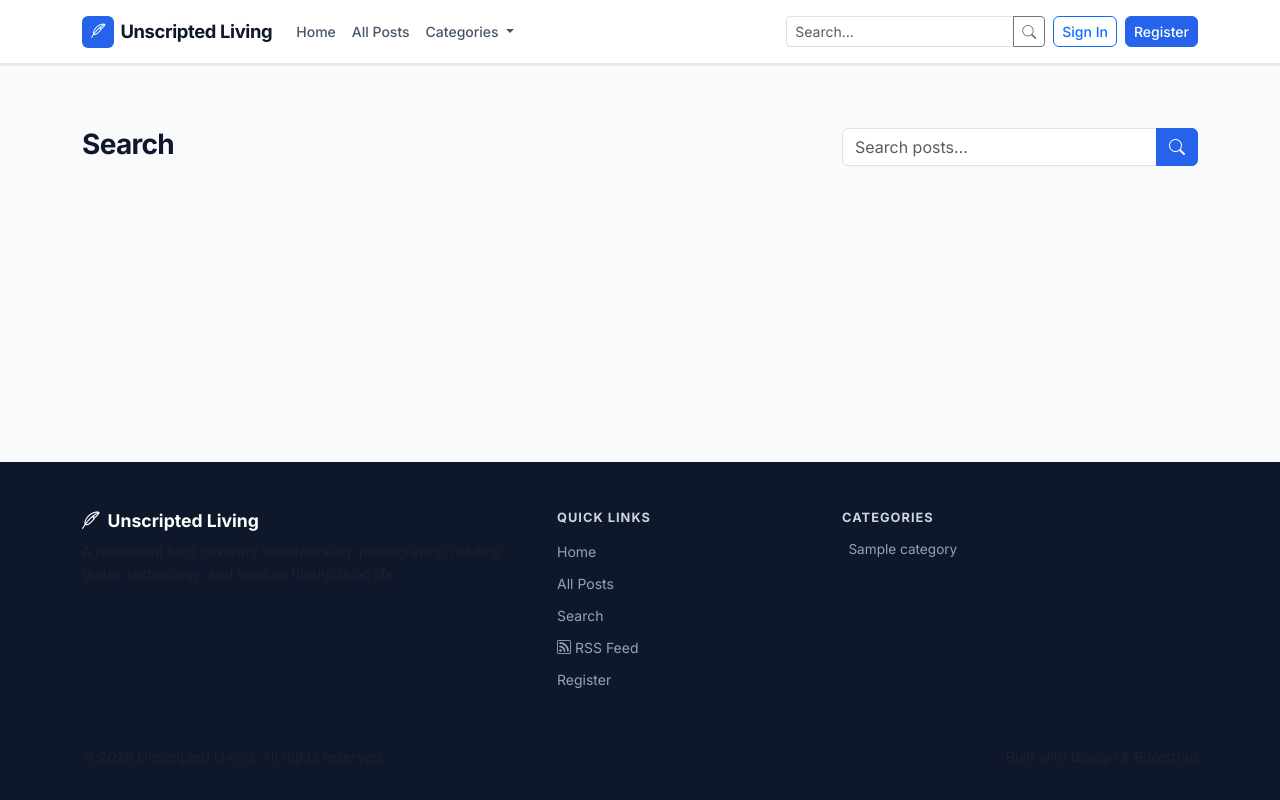
After one commit to jaysuzi5/unscripted-living, a Django app: page /search/ in a window 1280 px wide. The commit adds this page. Run offline with Django 5.2, Linux system fonts and the light colour scheme; tables that the repository leaves empty hold one stand-in row (values such as "Sample post").

Commit message:
Adding full text search and rss feed

```diff
--- a/blog/urls.py
+++ b/blog/urls.py
@@ -1,5 +1,6 @@
 from django.urls import path
 from . import views
+from .feeds import LatestPostsFeed
 
 urlpatterns = [
     path('', views.HomeView.as_view(), name='home'),
@@ -7,4 +8,6 @@ urlpatterns = [
     path('category/<slug:slug>/', views.CategoryDetailView.as_view(), name='category_detail'),
     path('post/<slug:slug>/', views.PostDetailView.as_view(), name='post_detail'),
     path('tag/<slug:slug>/', views.TagPostListView.as_view(), name='tag_posts'),
+    path('search/', views.SearchView.as_view(), name='search'),
+    path('rss/', LatestPostsFeed(), name='rss_feed'),
 ]
--- a/blog/views.py
+++ b/blog/views.py
@@ -4,6 +4,7 @@ from django.views.generic import ListView
 from django.contrib.auth.decorators import login_required
 from django.utils.decorators import method_decorator
 from django.contrib import messages
+from django.db.models import Q
 import markdown
 import bleach
 
@@ -128,6 +129,28 @@ class PostDetailView(View):
         })
 
 
+class SearchView(ListView):
+    template_name = 'blog/search_results.html'
+    context_object_name = 'posts'
+    paginate_by = 10
+
+    def get_queryset(self):
+        q = self.request.GET.get('q', '').strip()
+        if not q:
+            return Post.objects.none()
+        return (
+            Post.objects.filter(status=Post.STATUS_PUBLISHED)
+            .filter(Q(title__icontains=q) | Q(summary__icontains=q) | Q(content__icontains=q))
+            .select_related('category', 'author')
+            .order_by('-published_at')
+        )
+
+    def get_context_data(self, **kwargs):
+        ctx = super().get_context_data(**kwargs)
+        ctx['query'] = self.request.GET.get('q', '').strip()
+        return ctx
+
+
 class TagPostListView(ListView):
     template_name = 'blog/post_list.html'
     context_object_name = 'posts'
--- a/static/css/site.css
+++ b/static/css/site.css
@@ -95,6 +95,7 @@ body {
    Sections
    ========================================================================== */
 .section-pad { padding: 4rem 0; }
+.section-pad.bg-light { padding: 2rem 0; }
 .section-pad-sm { padding: 3rem 0; }
 
 .section-title {
--- a/templates/base.html
+++ b/templates/base.html
@@ -12,6 +12,7 @@
   <link rel="stylesheet" href="https://cdn.jsdelivr.net/npm/bootstrap@5.3.3/dist/css/bootstrap.min.css">
   <link rel="stylesheet" href="https://cdn.jsdelivr.net/npm/bootstrap-icons@1.11.3/font/bootstrap-icons.css">
   <link rel="stylesheet" href="{% static 'css/site.css' %}">
+  <link rel="alternate" type="application/rss+xml" title="Unscripted Living" href="{% url 'rss_feed' %}">
   {% block extra_css %}{% endblock %}
 </head>
 <body>
@@ -50,6 +51,12 @@
             </ul>
           </li>
         </ul>
+        <form class="d-flex me-2" action="{% url 'search' %}" method="get">
+          <div class="input-group input-group-sm">
+            <input class="form-control" type="search" name="q" placeholder="Search…" value="{{ request.GET.q|default:'' }}" aria-label="Search posts">
+            <button class="btn btn-outline-secondary" type="submit"><i class="bi bi-search"></i></button>
+          </div>
+        </form>
         <div class="d-flex align-items-center gap-2">
           {% if user.is_authenticated %}
           <div class="dropdown">
@@ -108,6 +115,8 @@
           <ul class="list-unstyled footer-links">
             <li><a href="{% url 'home' %}">Home</a></li>
             <li><a href="{% url 'post_list' %}">All Posts</a></li>
+            <li><a href="{% url 'search' %}">Search</a></li>
+            <li><a href="{% url 'rss_feed' %}"><i class="bi bi-rss me-1"></i>RSS Feed</a></li>
             {% if not user.is_authenticated %}
             <li><a href="{% url 'account_signup' %}">Register</a></li>
             {% endif %}
--- /dev/null
+++ b/templates/blog/search_results.html
@@ -0,0 +1,68 @@
+{% extends "base.html" %}
+
+{% block title %}Search{% if query %}: {{ query }}{% endif %} — Unscripted Living{% endblock %}
+
+{% block content %}
+<section class="section-pad">
+  <div class="container">
+
+    <div class="row mb-4">
+      <div class="col-lg-8">
+        <h1 class="section-title">
+          {% if query %}Results for &ldquo;{{ query }}&rdquo;{% else %}Search{% endif %}
+        </h1>
+        {% if query %}
+        <p class="text-muted">{{ paginator.count }} post{{ paginator.count|pluralize }} found</p>
+        {% endif %}
+      </div>
+      <div class="col-lg-4 mt-3 mt-lg-0">
+        <form action="{% url 'search' %}" method="get">
+          <div class="input-group">
+            <input class="form-control" type="search" name="q" placeholder="Search posts…" value="{{ query }}">
+            <button class="btn btn-primary" type="submit"><i class="bi bi-search"></i></button>
+          </div>
+        </form>
+      </div>
+    </div>
+
+    {% if query %}
+      {% if posts %}
+      <div class="row g-4">
+        {% for post in posts %}
+        <div class="col-md-6 col-lg-4">
+          {% include "blog/_post_card.html" with post=post %}
+        </div>
+        {% endfor %}
+      </div>
+
+      {% if is_paginated %}
+      <nav class="mt-5" aria-label="Search results pages">
+        <ul class="pagination justify-content-center">
+          {% if page_obj.has_previous %}
+          <li class="page-item">
+            <a class="page-link" href="?q={{ query }}&page={{ page_obj.previous_page_number }}">Previous</a>
+          </li>
+          {% endif %}
+          <li class="page-item disabled">
+            <span class="page-link">Page {{ page_obj.number }} of {{ paginator.num_pages }}</span>
+          </li>
+          {% if page_obj.has_next %}
+          <li class="page-item">
+            <a class="page-link" href="?q={{ query }}&page={{ page_obj.next_page_number }}">Next</a>
+          </li>
+          {% endif %}
+        </ul>
+      </nav>
+      {% endif %}
+
+      {% else %}
+      <div class="text-center py-5 text-muted">
+        <i class="bi bi-search display-4 d-block mb-3"></i>
+        <p>No posts matched &ldquo;{{ query }}&rdquo;. Try different keywords.</p>
+      </div>
+      {% endif %}
+    {% endif %}
+
+  </div>
+</section>
+{% endblock %}
```
Also changed, not shown: blog/feeds.py (added, +30 -0 lines), documents/setup/roadmap.md (+2 -2 lines), templates/blog/home.html (+2 -5 lines).
